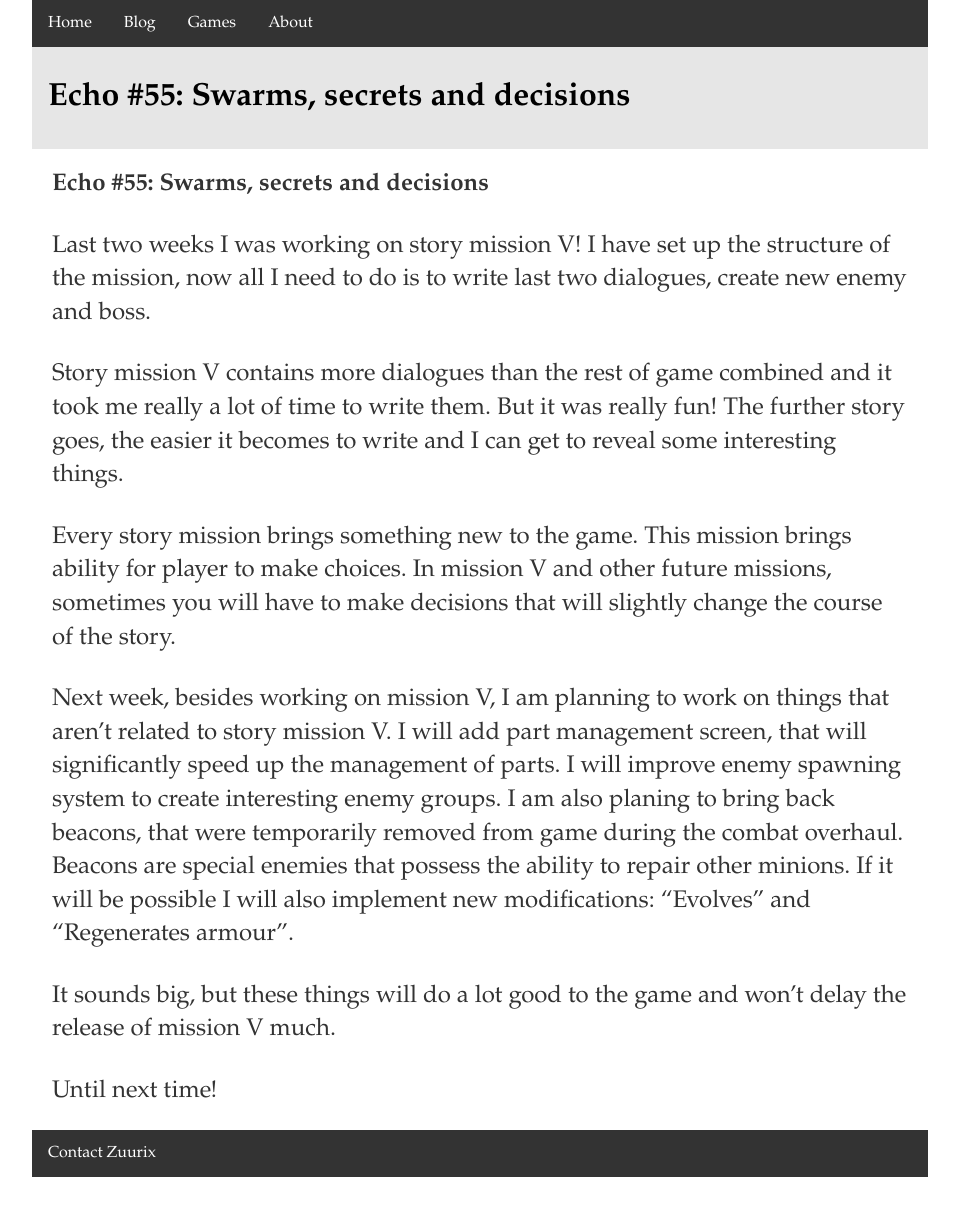
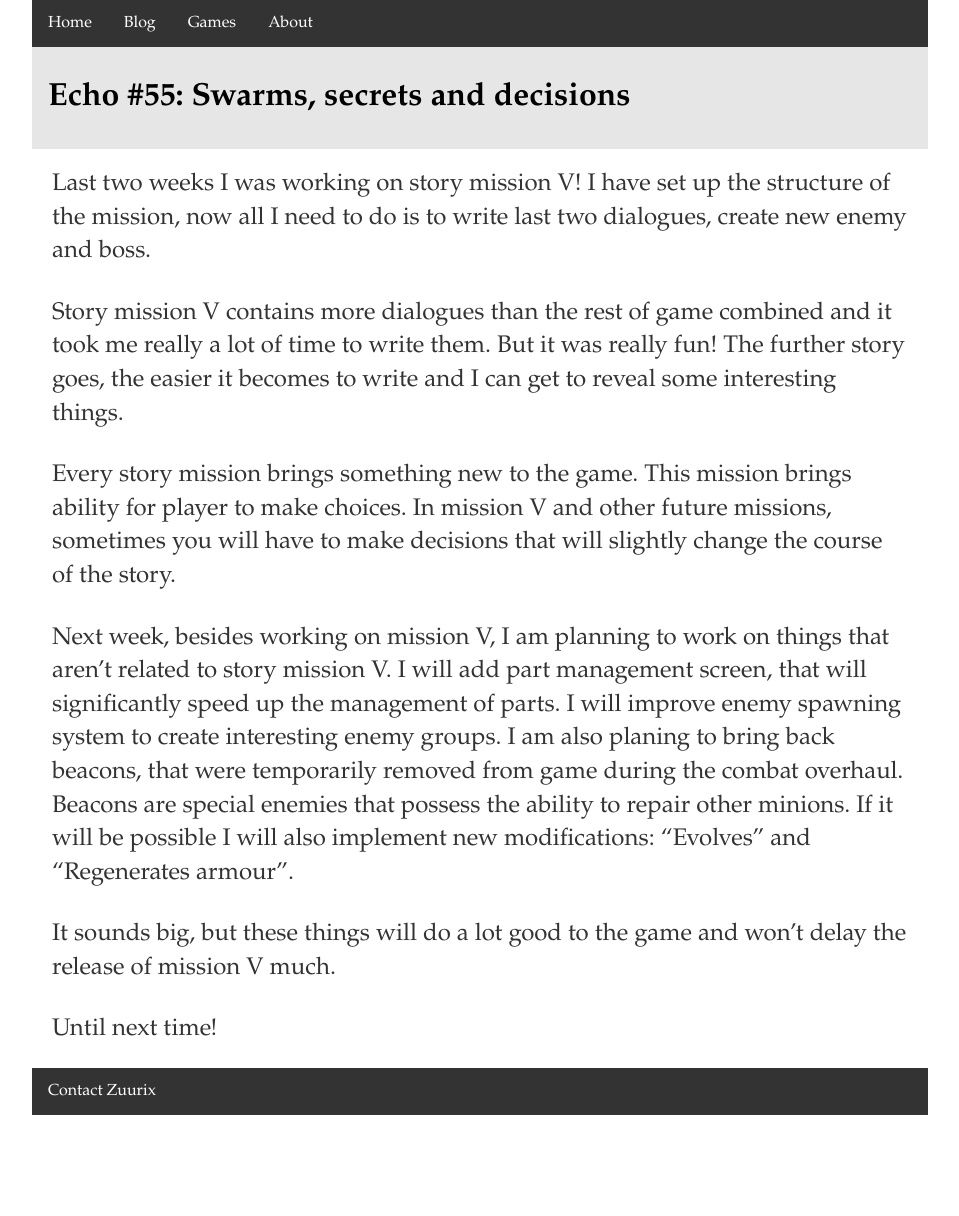
Before and after one commit to Phoebe3663/Zuurix.github.io, a Jekyll site: the page built from _posts/2016-11-13-swarms-secrets-and-decisions.md, in a window 1280 px wide, cut to the strip 314-1551 px from the top of the page. Shown: the top 1216 px of the strip, without its empty margins (160-1119 px from the left). Built offline with Jekyll 4.4.1, drawn with Linux system fonts in a browser that asks for light colours; after the commit the page ends 1489 px from its top, so only the background shows below that.

Commit message:
Update 2016-11-13-swarms-secrets-and-decisions.md

```diff
--- a/_posts/2016-11-13-swarms-secrets-and-decisions.md
+++ b/_posts/2016-11-13-swarms-secrets-and-decisions.md
@@ -3,8 +3,6 @@ layout: post
 title: "Echo #55: Swarms, secrets and decisions"
 date: 2016-11-13
 ---
-
-**Echo #55: Swarms, secrets and decisions**
 
 Last two weeks I was working on story mission V!
 I have set up the structure of the mission, now all I need to do is to write last two dialogues, create new enemy and boss.
```
